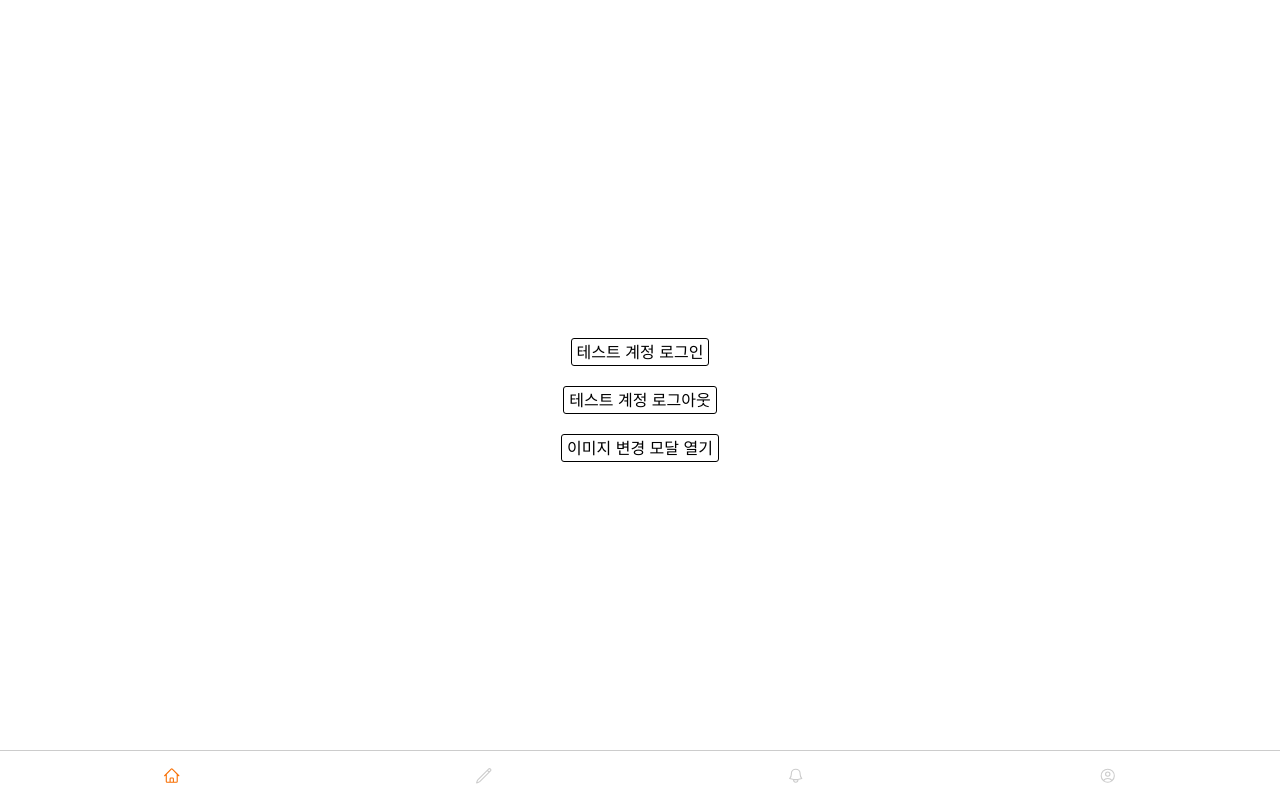
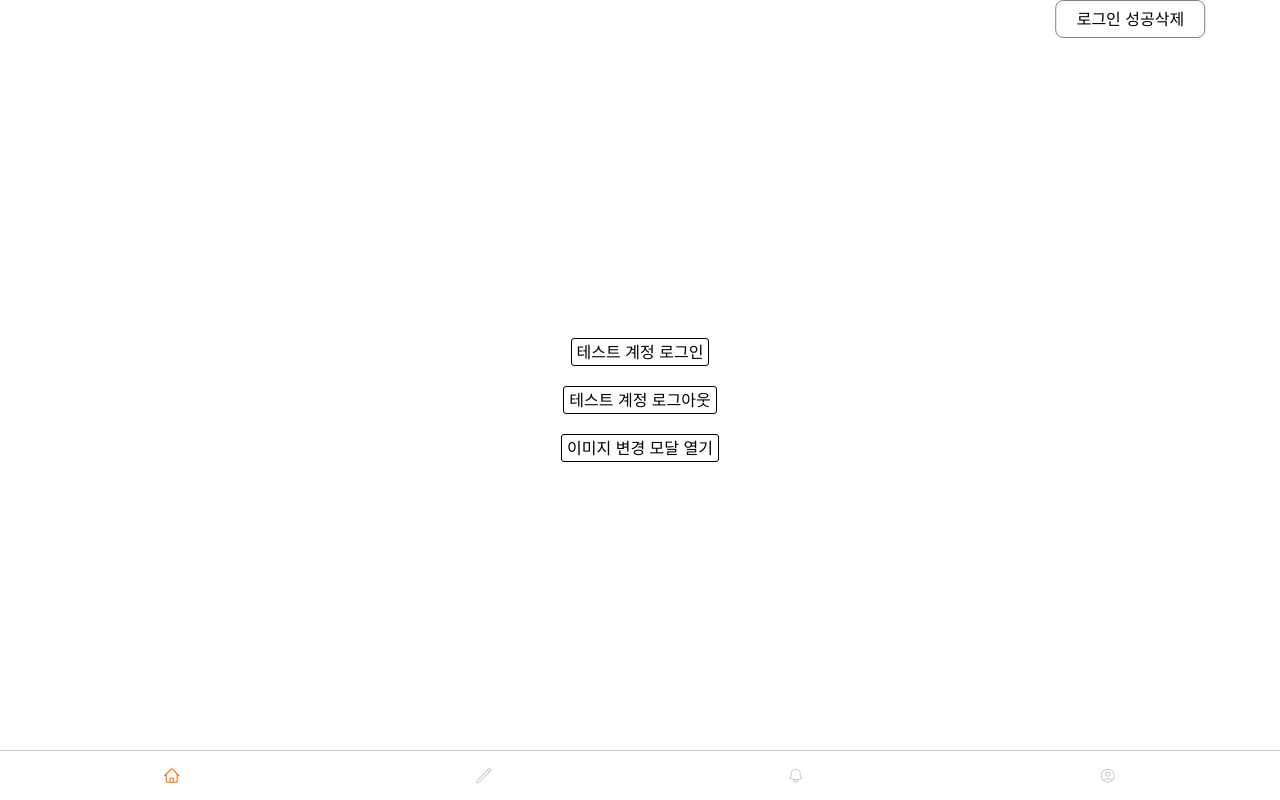
Before and after one commit to prgrms-fe-devcourse/FEDC5_MatNam_Ducki, a React (Vite) app: page / in a window 1280 px wide. Both pictures are taken after a click on the button "테스트 계정 로그인". Built offline with nearby package versions, Linux system fonts and the light colour scheme; no server answers.

Commit message:
[🎨style]: Toast 초기 스타일링

```diff
--- a/src/components/Common/Toast/BaseToast/index.tsx
+++ b/src/components/Common/Toast/BaseToast/index.tsx
@@ -1,3 +1,5 @@
+import { BaseToastWrapper } from './style';
+
 interface BaseToastProps {
   id: string;
   children: React.ReactNode;
@@ -5,9 +7,9 @@ interface BaseToastProps {
 
 export default function BaseToast({ id, children }: BaseToastProps) {
   return (
-    <div id={id}>
+    <BaseToastWrapper id={id}>
       {children}
       <button>삭제</button>
-    </div>
+    </BaseToastWrapper>
   );
 }
--- /dev/null
+++ b/src/components/Common/Toast/BaseToast/style.ts
@@ -0,0 +1,8 @@
+import styled from '@emotion/styled';
+
+export const BaseToastWrapper = styled.div`
+  border-radius: 0.8rem;
+  background-color: #ffffff;
+  border: 1px solid gray;
+  padding: 1rem 2rem;
+`;
--- a/src/components/Common/Toast/ToastContainer/index.tsx
+++ b/src/components/Common/Toast/ToastContainer/index.tsx
@@ -1,5 +1,6 @@
 import { createPortal } from 'react-dom';
 
+import BaseToast from '../BaseToast';
 import { ToastWrapper } from './style';
 
 interface ToastContainerProps {
@@ -10,7 +11,9 @@ export default function ToastContainer({ toasts }: ToastContainerProps) {
   return createPortal(
     <ToastWrapper>
       {toasts.map((toast) => (
-        <div key={toast.id}>{toast.content}</div>
+        <BaseToast key={toast.id} id={toast.id}>
+          {toast.content}
+        </BaseToast>
       ))}
     </ToastWrapper>,
     document.body,
--- a/src/components/Common/Toast/ToastContainer/style.ts
+++ b/src/components/Common/Toast/ToastContainer/style.ts
@@ -5,9 +5,14 @@ interface ToastWrapperProps {
 }
 
 export const ToastWrapper = styled.div`
-  position: absolute;
+  position: fixed;
   top: 0;
   right: 0;
+  z-index: 50;
+  display: flex;
+  flex-direction: column;
+  transform: translateX(-50%);
+  gap: 1rem;
 `;
 
 // export const ToastWrapper = styled.div<ToastWrapperProps>`
--- a/src/main.tsx
+++ b/src/main.tsx
@@ -8,6 +8,7 @@ import ReactDOM from 'react-dom/client';
 import { RecoilRoot } from 'recoil';
 
 import App from './App.tsx';
+import ToastProvider from './components/Common/Toast/ToastProvider/index.tsx';
 import { theme } from './styles/Theme.ts';
 
 const queryClient = new QueryClient({
@@ -20,10 +21,12 @@ ReactDOM.createRoot(document.getElementById('root')!).render(
   <React.StrictMode>
     <ThemeProvider theme={theme}>
       <QueryClientProvider client={queryClient}>
-        <RecoilRoot>
-          <App />
-          <ReactQueryDevtools initialIsOpen={false} />
-        </RecoilRoot>
+        <ToastProvider>
+          <RecoilRoot>
+            <App />
+            <ReactQueryDevtools initialIsOpen={false} />
+          </RecoilRoot>
+        </ToastProvider>
       </QueryClientProvider>
     </ThemeProvider>
   </React.StrictMode>,
--- a/src/pages/TestPage.tsx
+++ b/src/pages/TestPage.tsx
@@ -1,5 +1,6 @@
 import styled from '@emotion/styled';
 
+import { useToast } from '@/components/Common/Toast/ToastProvider';
 import { useSignIn, useSignOut } from '@/hooks/useAuth';
 import { useModal } from '@/hooks/useModal';
 import { ModalType } from '@/types/modal';
@@ -40,6 +41,8 @@ export default function TestPage() {
     gap: 2rem;
   `;
 
+  const { addToast } = useToast();
+
   const TestButton = styled.button`
     border: 1px solid black;
     padding: 0.5rem;
@@ -48,7 +51,9 @@ export default function TestPage() {
 
   return (
     <MainPageWrapper>
-      <TestButton onClick={handleSignIn}>테스트 계정 로그인</TestButton>
+      <TestButton onClick={() => addToast({ content: '로그인 성공' })}>
+        테스트 계정 로그인
+      </TestButton>
       <TestButton onClick={handleSignOut}>테스트 계정 로그아웃</TestButton>
       <TestButton onClick={handleOpenModal}>이미지 변경 모달 열기</TestButton>
     </MainPageWrapper>
```
